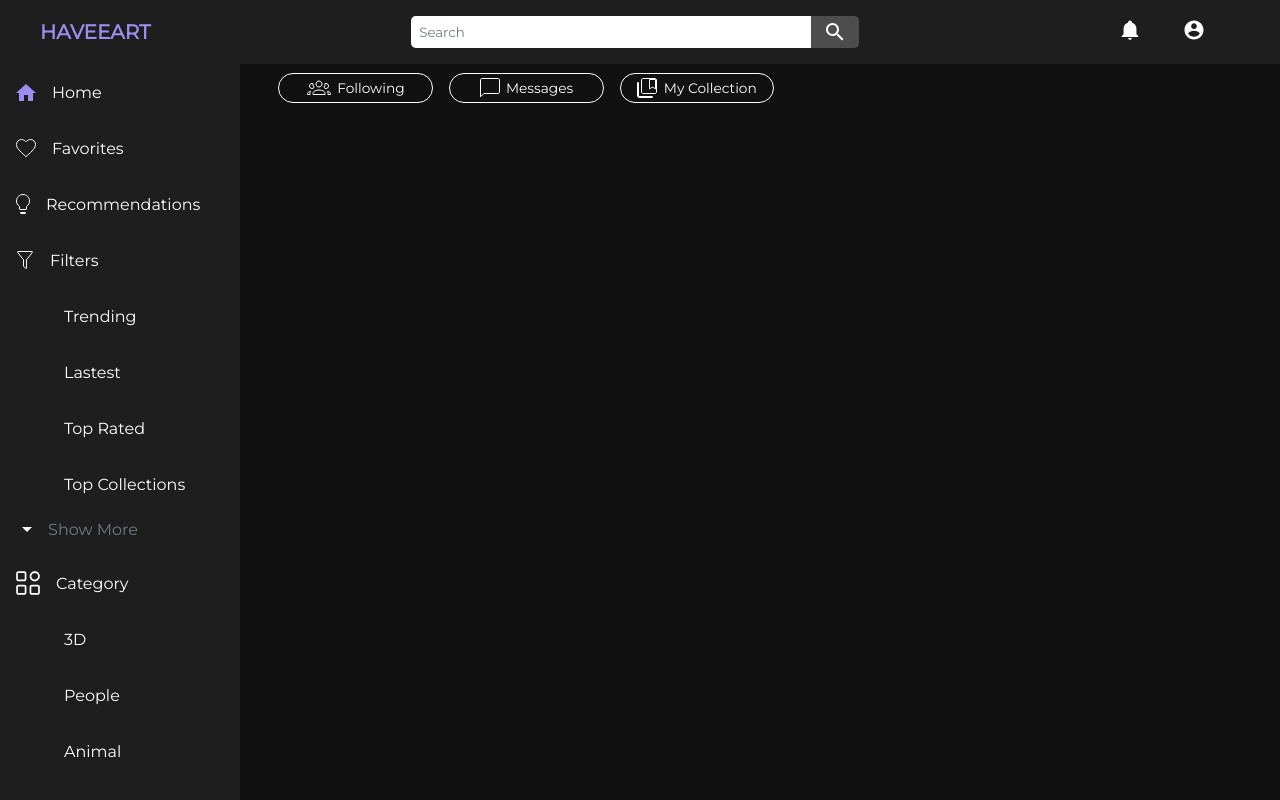
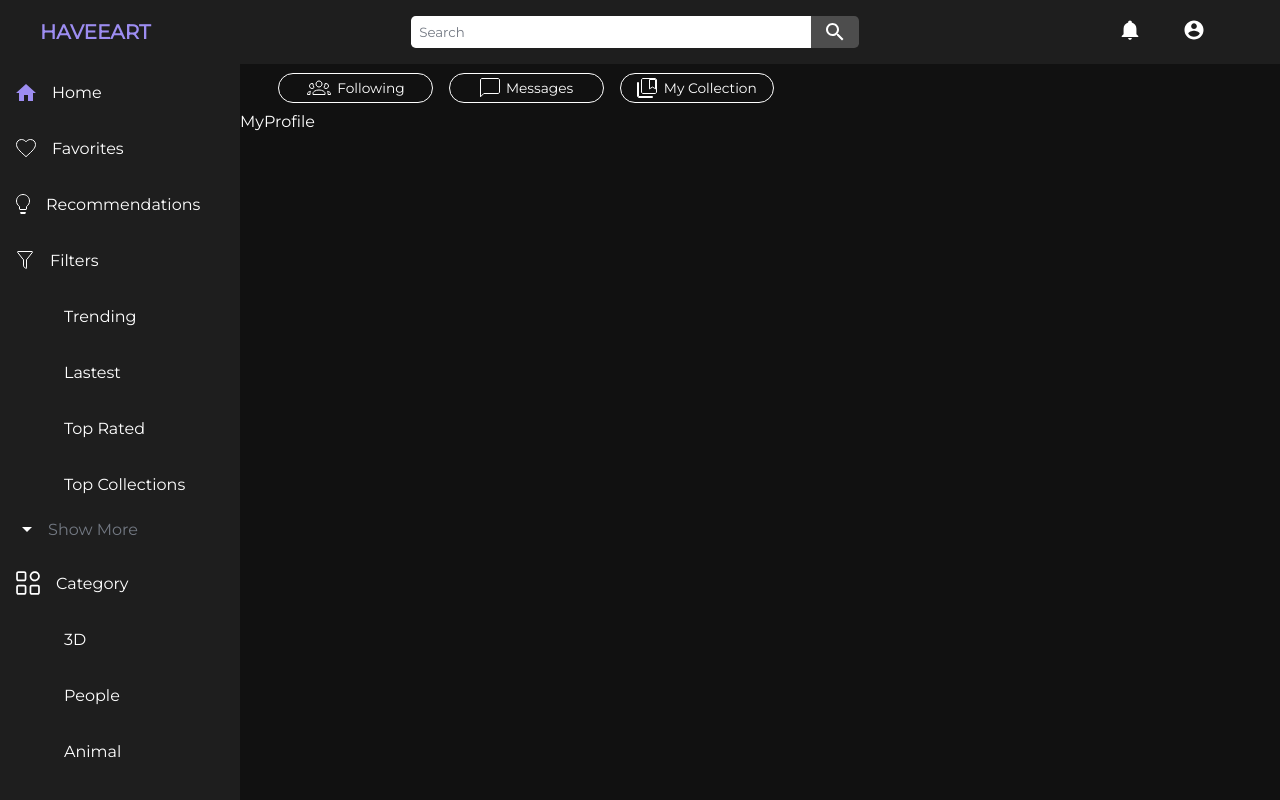
Before and after one commit to Ibtid/Have-E-Art, a React (Create React App) app in the folder client/: page / in a window 1280 px wide. Built offline with nearby package versions, Linux system fonts and the light colour scheme.

Commit message:
profile setup

```diff
--- a/client/src/App.js
+++ b/client/src/App.js
@@ -62,8 +62,8 @@ function App() {
       {/*componentWithSideBar(<MyCollection />)*/}
       {/*componentWithOutSideBar(<ProductDetails />)*/}
       {/*componentWithOutSideBar(<Checkout />)*/}
-      {/*componentWithSideBar(<MyProfile />)*/}
-      {componentWithSideBar(<UserProfile />)}
+      {componentWithSideBar(<MyProfile />)}
+      {/*componentWithSideBar(<UserProfile />)*/}
       {/*<Authentication />*/}
     </div>
   );
```
